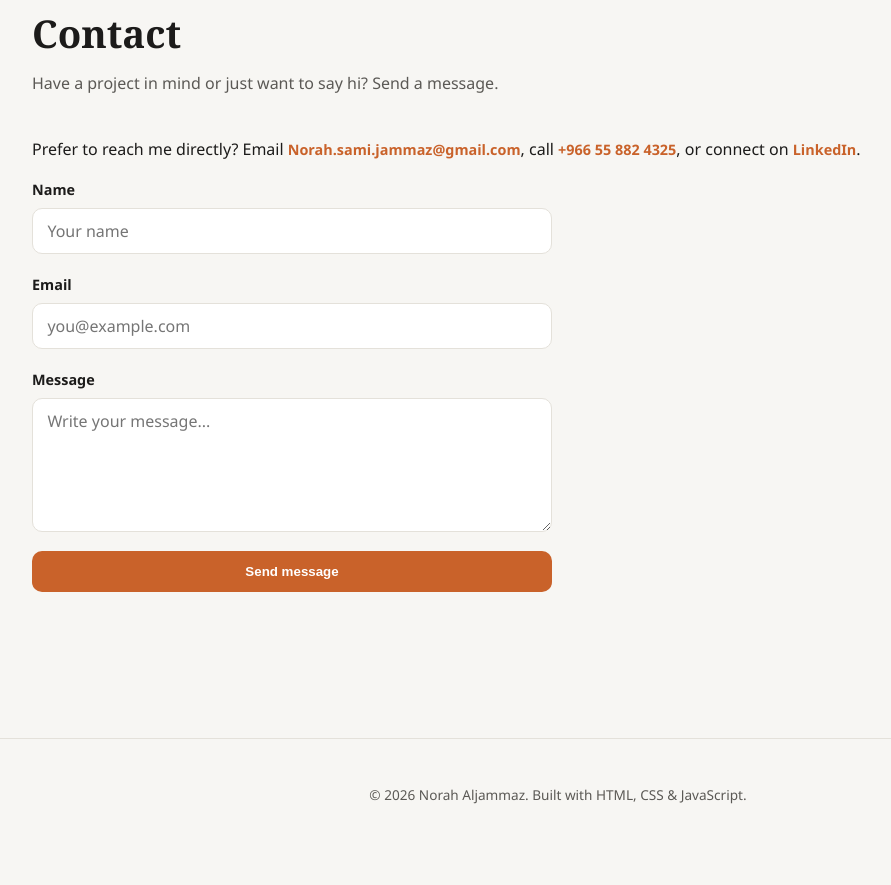
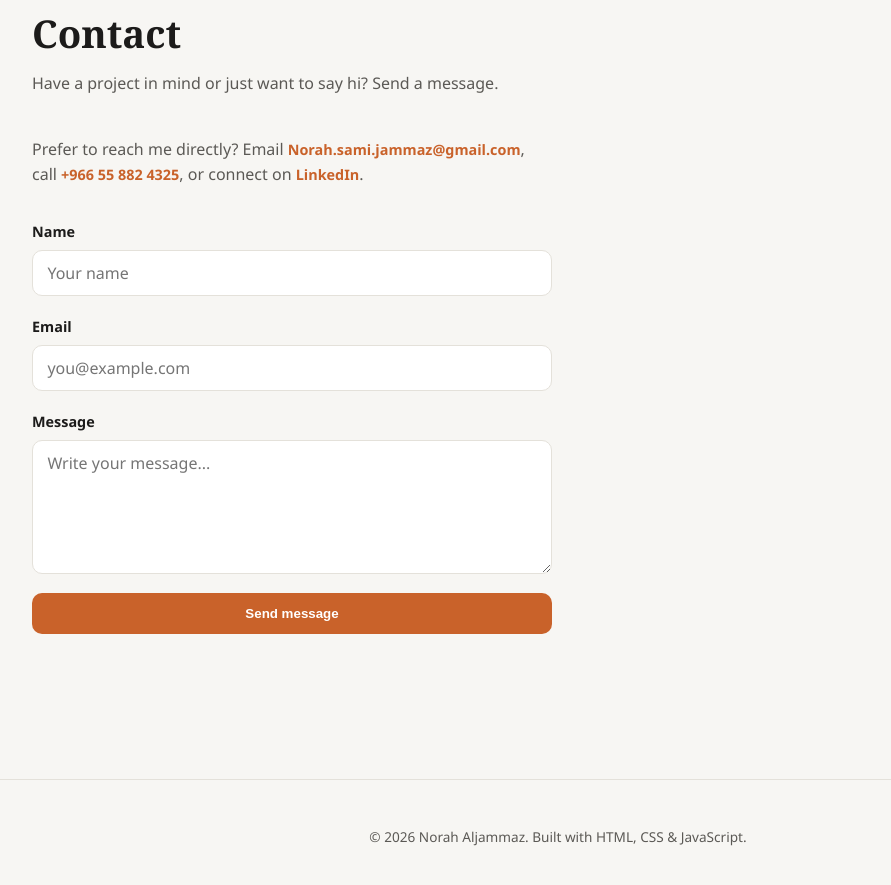
Before and after one commit to kfupmstudent/202449720-NorahAljammaz-assignment1, a plain HTML site: page index.html in a window 1280 px wide. Shown: the part 1956-2841 px from the top of the page, without its empty margins (82-973 px from the left). Before the commit the page ends 2808 px from the top, so only its background shows below. Drawn offline with Linux system fonts and the light colour scheme.

Commit message:
additional styling

```diff
--- a/css/styles.css
+++ b/css/styles.css
@@ -365,3 +365,8 @@ input:focus, textarea:focus {
   html { scroll-behavior: auto; }
   .btn:hover { transform: none; }
 }
+.direct-contact {
+  max-width: 520px;
+  margin-bottom: 2rem;
+  color: var(--text-muted);
+}
```
